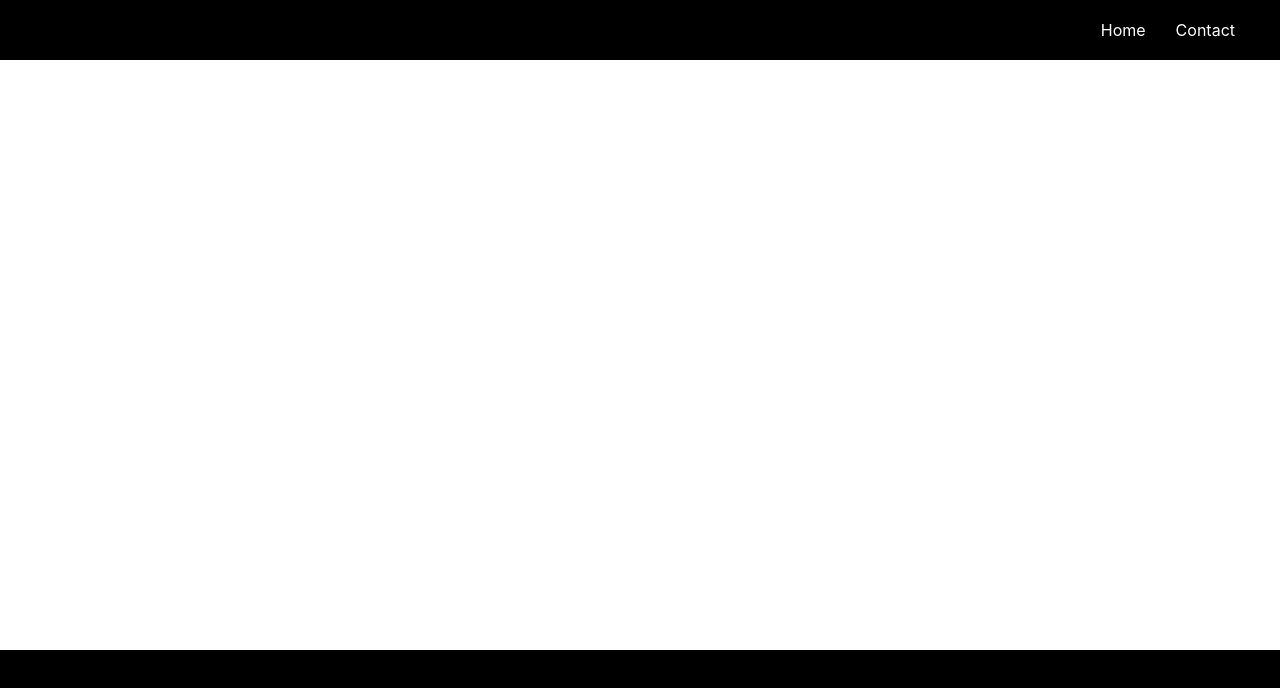
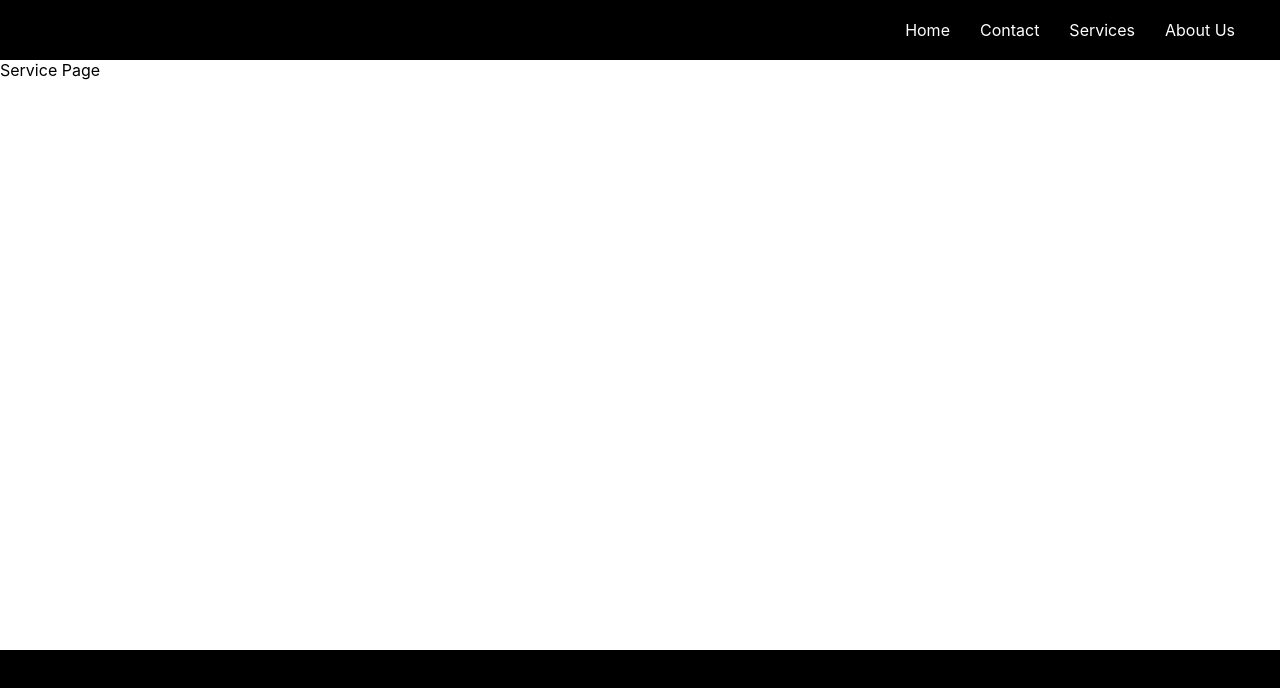
Before and after one commit to rickyrojas1/reliant, a React (Create React App) app: page /services in a window 1280 px wide. Shown: the top 688 px of the page. Built offline with nearby package versions, Linux system fonts and the light colour scheme.

Commit message:
Route Edits

```diff
--- /dev/null
+++ b/src/components/AboutUsPage/AboutUsPage.jsx
@@ -0,0 +1,9 @@
+import React from 'react';
+
+const AboutUsPage = () => (
+  <div>
+    About Us
+  </div>
+);
+
+export default AboutUsPage;
--- a/src/components/App/App.jsx
+++ b/src/components/App/App.jsx
@@ -3,6 +3,8 @@ import React from 'react';
 import { Route, Link } from 'react-router-dom';
 import HomePage from '../HomePage/HomePage';
 import ContactPage from '../ContactPage/ContactPage';
+import ServicePage from '../ServicePage/ServicePage';
+import AboutUsPage from '../AboutUsPage/AboutUsPage';
 
 import './App.scss';
 
@@ -12,10 +14,15 @@ function App() {
       <header className="header">
         <Link className="nav-btn" to="/">Home</Link>
         <Link className="nav-btn" to="/contact">Contact</Link>
+        <Link className="nav-btn" to="/services">Services</Link>
+        <Link className="nav-btn" to="/about">About Us</Link>
       </header>
 
       <Route exact path="/"><HomePage /></Route>
       <Route path="/contact"><ContactPage /></Route>
+      <Route path="/services"><ServicePage /></Route>
+      <Route path="/about"><AboutUsPage /></Route>
+
       <footer className="footer">Footer</footer>
     </div>
   );
--- /dev/null
+++ b/src/components/ServicePage/ServicePage.jsx
@@ -0,0 +1,9 @@
+import React from 'react';
+
+const ServicePage = () => (
+  <div>
+    Service Page
+  </div>
+);
+
+export default ServicePage;
```
Also changed, not shown: src/components/App/components.jsx (added, +11 -0 lines), src/components/AboutUsPage/AboutUsPage.scss (added), src/components/ServicePage/ServicePage.scss (added), 1 other file (tests, documents, lock files or other folders).
